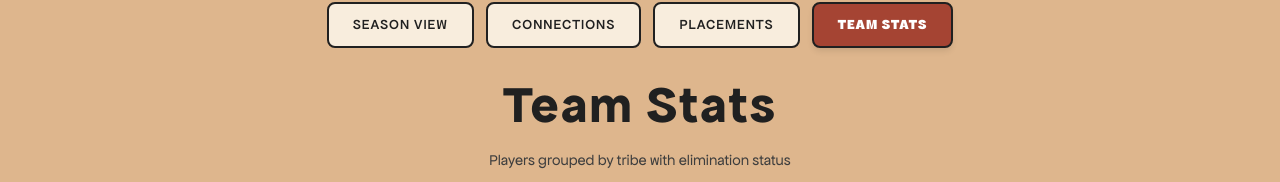
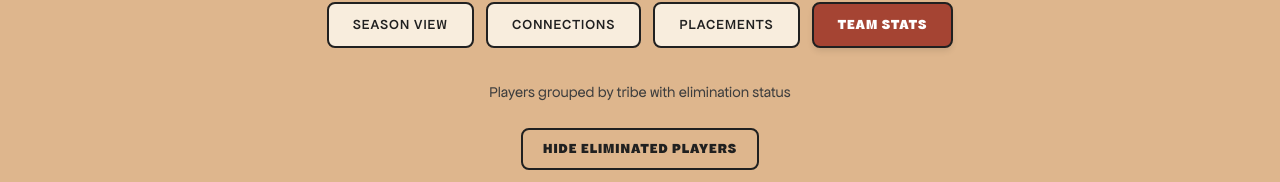
Before and after one commit to kgrochon/kaffinated, a React (Vite) app: page /survivor in a window 1280 px wide. Both pictures are taken after a click on the button "TEAM STATS". Shown: the part 164-346 px from the top of the page. Built offline with nearby package versions, Linux system fonts and the light colour scheme.

Commit message:
Survivor - Removed heading, preserve synchronyzed style

```diff
--- a/src/components/TeamStats.tsx
+++ b/src/components/TeamStats.tsx
@@ -62,7 +62,6 @@ export default function TeamStats() {
       <div className="team-stats-wrapper">
         {/* Header */}
         <div className="team-stats-header">
-          <h1 className="team-stats-title">Team Stats</h1>
           <p className="team-stats-description">
             Players grouped by tribe with elimination status
           </p>
```
